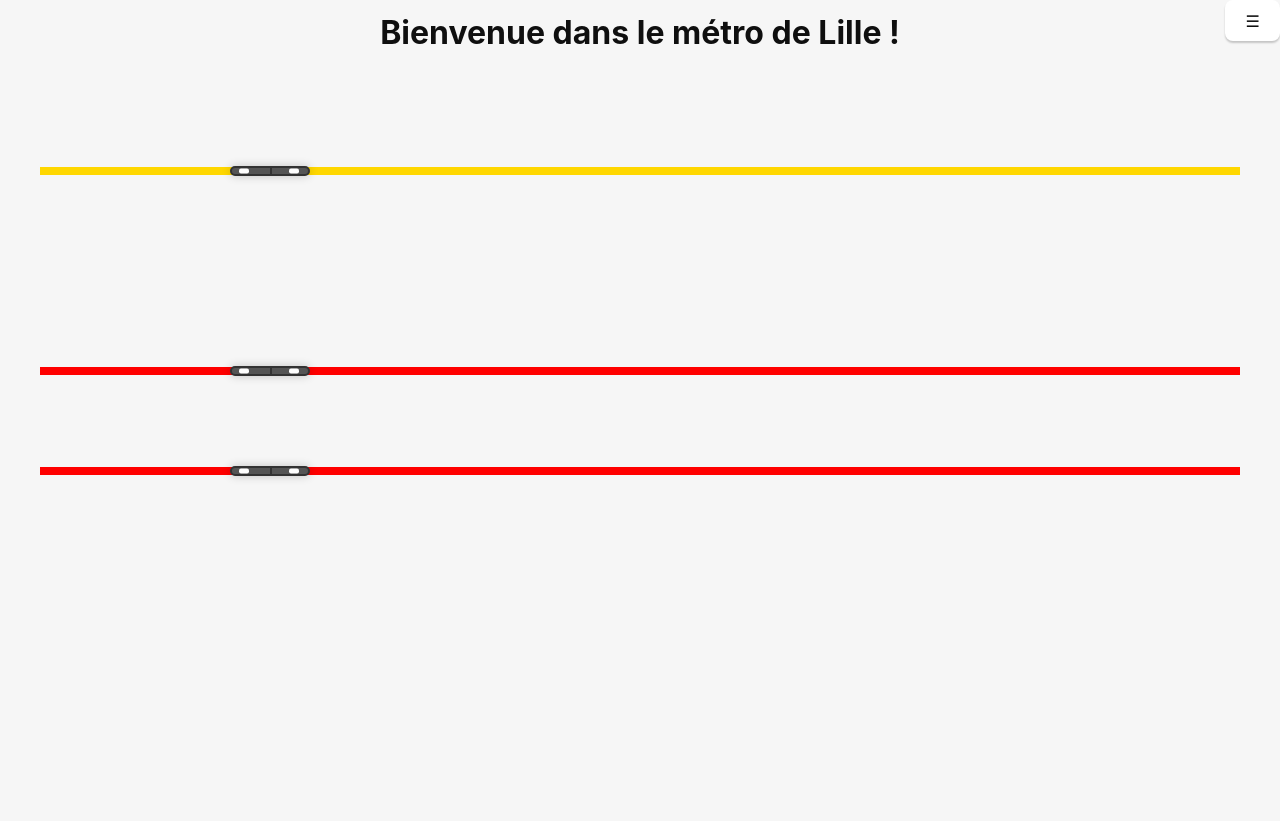
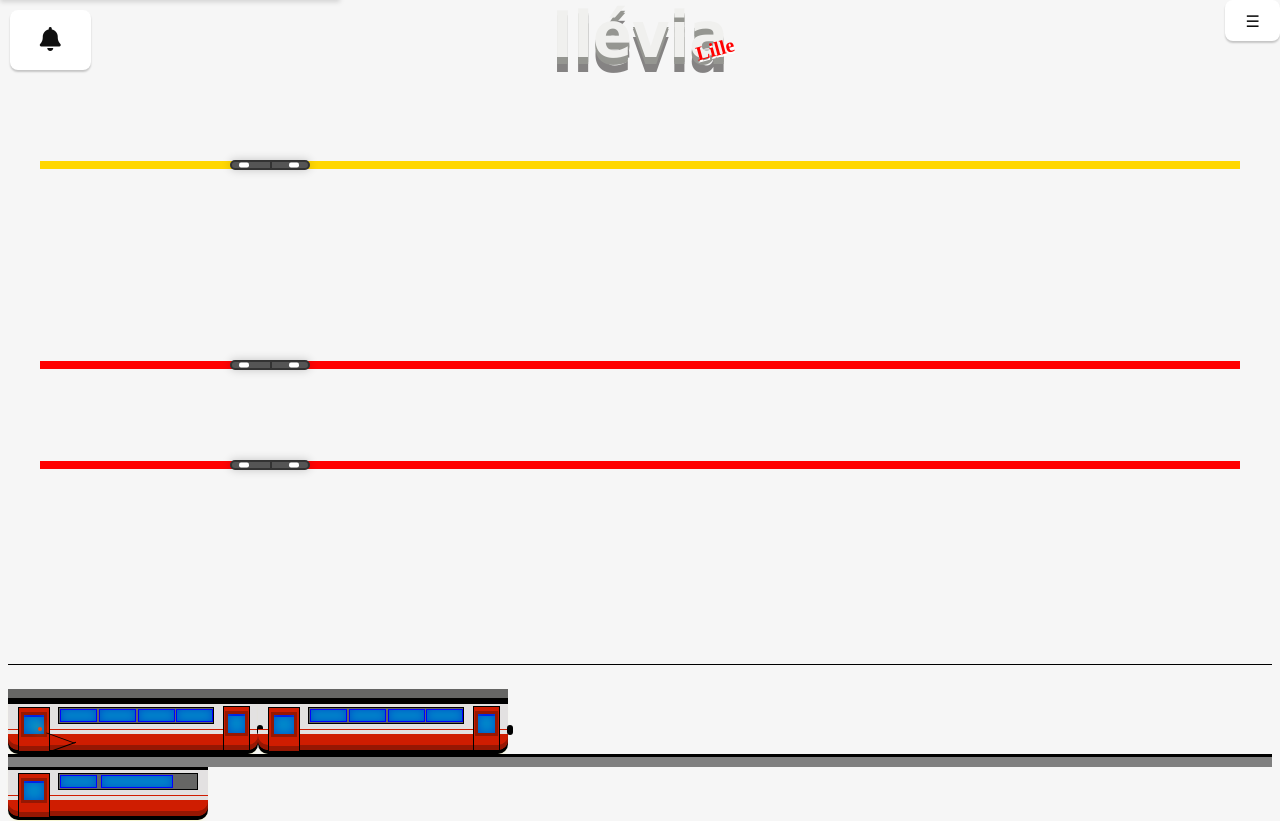
Before and after one commit to B3DevSubwaySurfer/SubwaySurfer, an Angular app: page / in a window 1280 px wide. Before the commit the page ends 800 px from the top, so only its background shows below. Built offline with nearby package versions, Linux system fonts and the light colour scheme.

Commit message:
feat(popup, home, notification) : add notifications system and metro animated

```diff
--- a/src/app/components/popup-probleme/popup-probleme.component.ts
+++ b/src/app/components/popup-probleme/popup-probleme.component.ts
@@ -1,5 +1,6 @@
 import { Component, Output, EventEmitter } from '@angular/core';
 import { AppService } from "../../../services/app.service";
+import { NotificationService } from '../../../services/notification.service';
 
 @Component({
   selector: 'app-popup-probleme',
@@ -9,9 +10,9 @@ import { AppService } from "../../../services/app.service";
 export class PopupProblemeComponent {
   @Output() closePopup = new EventEmitter();
   randomStationName: string = '';
-  randomProblem: string = ''; // Declare the property here
+  randomProblem: string = '';
 
-  constructor(private appService: AppService) { }
+  constructor(private appService: AppService, private notificationService: NotificationService) { } // Inject NotificationService here
 
   close() {
     this.closePopup.emit();
@@ -22,10 +23,13 @@ export class PopupProblemeComponent {
       const randomIndex = Math.floor(Math.random() * stations.length);
       this.randomStationName = stations[randomIndex].name;
 
-      // Define a list of possible problems
       const problems = ['d\'inondations', 'd\'incendie', 'd\'electricités', 'fraudes'];
       const randomProblemIndex = Math.floor(Math.random() * problems.length);
-      this.randomProblem = problems[randomProblemIndex]; // Select a random problem
+      this.randomProblem = problems[randomProblemIndex];
+
+      // Add the notification to the notification service
+      const notification = `Il y a un problème ${this.randomProblem} à la station ${this.randomStationName}, veuillez assigner un agent.`;
+      this.notificationService.addNotification(notification);
     });
   }
 }
--- a/src/app/screens/home/home.component.css
+++ b/src/app/screens/home/home.component.css
@@ -1,8 +1,45 @@
+@import '~@fortawesome/fontawesome-free/css/all.css';
+
+.notification-bell {
+   position: absolute;
+   top: 10px;
+   left: 10px;
+   font-size: 24px;
+}
+
 .map-container {
    position: relative;
    width: 100%;
    padding-top: 50px;
    box-sizing: border-box;
+}
+
+#Text {
+   margin: 0 auto;
+   font-family: Tahoma, Geneva, sans-serif;
+   font-weight: bold;
+   text-align: center;
+}
+
+#Text span {
+   display: block;
+}
+
+#Text span:nth-child(1) {
+   font-size: 4em;
+   color: #F0F0EE;
+   text-shadow: 0px 5px 0px #959691, 0px 7px 0px #959691, 0px 15px 0px #858383;
+   line-height: 0.85;
+}
+
+#Text span:nth-child(2) {
+   font-family: Pacifico;
+   color: red;
+   text-shadow: 0px 2px 0px white;
+   font-size: 20px;
+   margin-left: 150px;
+   margin-top: -25px;
+   transform: rotate(-15deg);
 }
 
 .line {
@@ -88,6 +125,7 @@
 
 .menu-content {
    position: fixed;
+   z-index: 1000;
    bottom: 0;
    right: 0;
    top: 0;
@@ -184,7 +222,318 @@
 }
 
 @keyframes moveTrain {
-    0% { left: 0; }
-    50% { left: 95%; }
-    100% { left: 0; }
+   0% {
+      left: 0;
    }
+
+   50% {
+      left: 95%;
+   }
+
+   100% {
+      left: 0;
+   }
+}
+
+.notification-menu {
+   position: fixed;
+   z-index: 1000;
+   top: 0;
+   left: 0;
+   width: 300px;
+   background-color: #f8f9fa;
+   overflow: auto;
+   padding: 20px;
+   box-shadow: 0 2px 5px rgba(0, 0, 0, 0.15);
+   transform: translateY(-100%);
+   transition: transform 0.3s ease-out;
+}
+
+.notification-menu.show {
+   transform: translateY(0);
+}
+
+
+
+
+
+
+
+
+
+
+
+
+
+
+
+
+
+
+
+
+
+
+
+
+
+
+
+
+
+
+
+
+
+
+
+
+
+
+
+
+
+
+
+
+
+
+
+
+
+#metro1 {
+   background-position:top;
+   background-repeat: no-repeat;
+   background-size: cover;
+   margin-top: 578px;
+}
+
+#metro {
+   width: 50%;
+   height: 60px;
+   background-color: transparent;
+   transform: translateX(0px);
+   animation-name: movetrain;
+   animation-duration: 30s;
+   animation-iteration-count: infinite;
+}
+
+#metro span {
+   display: inline-block;
+}
+
+.door,
+.door2 {
+   width: 30px;
+   height: 43px;
+   background-color: #CF1D01;
+   position: absolute;
+   margin-top: 18px;
+   margin-left: 10px;
+   box-shadow: inset 0 -5px 0 #961703;
+   border: 1px solid black;
+}
+
+.door2 {
+   width: 25px;
+   margin-top: -18px;
+   margin-left: 215px;
+}
+
+.door::before,
+.door2::before {
+   content: "";
+   width: 20px;
+   height: 19px;
+   background-color: #008ACB;
+   box-shadow: inset 0 0 10px #004FC8, inset 0 2px 0 blue;
+   position: absolute;
+   margin-top: 4px;
+   margin-left: 2px;
+   border: 3px solid #961703;
+}
+
+.door2::before {
+   width: 17px;
+   margin-left: 1px;
+}
+
+.mirror,
+.mirror1 {
+   width: 154px;
+   height: 15px;
+   background-color: #666665;
+   margin-top: 18px;
+   margin-left: 50px;
+   border: 1px solid black;
+}
+
+.mirror1 {
+   width: 138px;
+   border-radius: 0;
+}
+
+.mirror span,
+.mirror1 span {
+   display: inline-block;
+}
+
+.m1,
+.m2,
+.m3,
+.m4,
+.m22 {
+   display: inline-block;
+   width: 35px;
+   height: 11px;
+   background-color: #008ACB;
+   position: absolute;
+   margin-top: 1px;
+   margin-left: 1px;
+   box-shadow: inset 0 0 8px #004FC8;
+   border: 1px solid blue;
+}
+
+.m22 {
+   width: 11%;
+   border-radius: 0;
+   margin-left: 42px;
+}
+
+.m2 {
+   margin-left: 40px;
+}
+
+.m3 {
+   margin-left: 79px;
+}
+
+.m4 {
+   margin-left: 117px;
+}
+
+.back {
+   background-color: #E3E1E1;
+   width: 250px;
+   height: 60px;
+   border-radius: 0 0 10px 10px;
+   box-shadow: 0 8px 6px -6px yellow, inset 0 9px 0 #666665, inset 0 15px 0 black;
+}
+
+.back::after {
+   content: "";
+   background-color: black;
+   width: 6px;
+   height: 10px;
+   position: absolute;
+   margin-left: 249px;
+   margin-top: 1px;
+   border-radius: 10px;
+}
+
+.back::before {
+   content: "";
+   width: 250px;
+   height: 20px;
+   background-color: #CF1D01;
+   border-top: 1px solid #CF1D01;
+   box-shadow: inset 0px 4px 0px #E3E1E1, 0 4px 0px black, inset 0 -5px 0px #961703;
+   position: absolute;
+   margin-top: 40px;
+   border-radius: 0px 0px 10px 10px;
+}
+
+.engine {
+   background-color: #E3E1E1;
+   width: 200px;
+   height: 60px;
+   border-radius: 0 0 10px 10px;
+   box-shadow: 0 8px 6px -6px yellow, inset 0 9px 0 #666665, inset 0 15px 0 black;
+}
+
+.engine::before {
+   content: "";
+   width: 200px;
+   height: 20px;
+   background-color: #CF1D01;
+   border-top: 1px solid #CF1D01;
+   box-shadow: inset 0px 4px 0px #E3E1E1, 0 4px 0px black, inset 0 -5px 0px #961703;
+   position: absolute;
+   margin-top: 40px;
+   border-radius: 0px 0px 10px 10px;
+}
+
+.track {
+   background-color: gray;
+   width: 100%;
+   height: 10px;
+   border-top: 3px solid black;
+   position: relative;
+   margin-top: 5px;
+}
+
+.engine::after{
+   content:"";
+   background-color:yellow;
+   width:4px;
+   height:4px;
+   position:absolute;
+   margin-left:30px;
+   margin-top:-63px;
+   border-radius:50%;
+   box-shadow: 0 0 10px yellow;
+   animation-name:spark1;
+   animation-duration:2s;
+   animation-iteration-count:infinite;
+}
+
+#electric {
+   width: 100%;
+   height: auto;
+   border-top: 1px solid black;
+   margin-top: 553px;
+   position: absolute;
+}
+
+.spark1 {
+   width: 1px;
+   height: 30px;
+   background-color: black;
+   position: absolute;
+   margin-top: -32px;
+   margin-left: 52px;
+   transform: rotate(-70deg);
+}
+
+.spark {
+   width: 1px;
+   height: 37px;
+   background-color: black;
+   display: inline-block;
+   position: absolute;
+   margin-top: -25px;
+   margin-left: 50px;
+   transform: rotate(70deg);
+}
+
+@keyframes movetrain {
+   0%, 20% {
+       transform: translateX(0);
+   }
+   40%, 60% {
+       transform: translateX(768px);
+   }
+   70%, 100% {
+       transform: translateX(0);
+   }
+}
+
+@keyframes spark1 {
+   100% {
+      background-color: red;
+   }
+
+   10% {
+      background-color: yellow;
+   }
+}
--- a/src/app/screens/home/home.component.html
+++ b/src/app/screens/home/home.component.html
@@ -1,5 +1,23 @@
 <!-- home.component.html -->
-<h1 style="text-align: center;">Bienvenue dans le métro de Lille !</h1>
+<div class="notification-bell">
+    <button (click)="showNotifications()"><i class="fas fa-bell"></i></button>
+</div>
+
+<div class="notification-menu">
+    <button (click)="hideNotifications()">Fermer</button>
+    <h2>Notifications</h2>
+    <ul>
+        <li *ngFor="let notification of notifications; let i = index">
+            {{ notification }}
+            <button (click)="removeNotification(i)">Supprimer</button>
+        </li>
+    </ul>
+    <p *ngIf="notifications.length === 0">Vous n'avez pas de notifications pour le moment !</p>
+</div>
+<div id="Text">
+    <span>Ilévia</span>
+    <span>Lille</span>
+</div>
 <button class="burger-menu" (click)="toggleMenu()">☰</button>
 
 <app-popup-probleme *ngIf="showPopup" (closePopup)="showPopup = false"></app-popup-probleme>
@@ -54,3 +72,44 @@
         <app-agents (agentAssigned)="onAgentAssigned($event)" [selectedAgent]="selectedAgent"
             (closePopupEvent)="hideAgents()"></app-agents>
     </div>
+
+
+
+    <div id="electric">
+    </div>
+    <div id="metro1">
+    </div>
+    <div id="metro">
+        <span class="back">
+            <div class="door"></div>
+            <div class="mirror">
+                <span class="m1"></span>
+                <span class="m2"></span>
+                <span class="m3"></span>
+                <span class="m4"></span>
+            </div>
+            <div class="door2"></div>
+        </span>
+        <span class="back">
+            <div class="door"></div>
+            <div class="mirror">
+                <span class="m1"></span>
+                <span class="m2"></span>
+                <span class="m3"></span>
+                <span class="m4"></span>
+            </div>
+            <div class="door2"></div>
+        </span>
+        <span class="engine">
+            <div class="spark">
+            </div>
+            <div class="spark1"></div>
+            <div class="door"></div>
+            <div class="mirror1">
+                <span class="m1"></span>
+                <span class="m22"></span>
+            </div>
+        </span>
+    </div>
+    <div class="track">
+    </div>
--- a/src/app/screens/home/home.component.ts
+++ b/src/app/screens/home/home.component.ts
@@ -2,6 +2,7 @@ import { Component } from '@angular/core';
 import { Router } from '@angular/router';
 import { AppService } from "../../../services/app.service";
 import { StationClasse } from "../../../classes/station.classe";
+import { NotificationService } from '../../../services/notification.service';
 
 @Component({
   selector: 'app-home',
@@ -20,7 +21,7 @@ export class HomeComponent {
   showPopup = false;
   popupInterval: any;
 
-  constructor(public appService: AppService, private router: Router) {
+  constructor(public appService: AppService, private router: Router, private notificationService: NotificationService) {
     this.selectedAgent = null;
   }
 
@@ -157,4 +158,25 @@ export class HomeComponent {
       clearTimeout(this.popupInterval);
     }
   }
+
+  notifications: string[] = [];
+
+  showNotifications() {
+    this.notifications = this.notificationService.getNotifications();
+    const notificationMenu = document.querySelector('.notification-menu');
+    if(notificationMenu) {
+      notificationMenu.classList.add('show');
+    }
+  }
+
+  hideNotifications() {
+    const notificationMenu = document.querySelector('.notification-menu');
+    if(notificationMenu) {
+      notificationMenu.classList.remove('show');
+    }
+  }
+
+  removeNotification(index: number) {
+    this.notifications.splice(index, 1);
+  }
 }
--- /dev/null
+++ b/src/services/notification.service.ts
@@ -0,0 +1,16 @@
+import { Injectable } from '@angular/core';
+
+@Injectable({
+  providedIn: 'root'
+})
+export class NotificationService {
+  notifications: string[] = [];
+
+  addNotification(notification: string) {
+    this.notifications.push(notification);
+  }
+
+  getNotifications() {
+    return this.notifications;
+  }
+}
```
Also changed, not shown: package.json (+10 -6 lines), 1 other file (tests, documents, lock files or other folders). Lines whose indentation alone changed are shown as unchanged.
